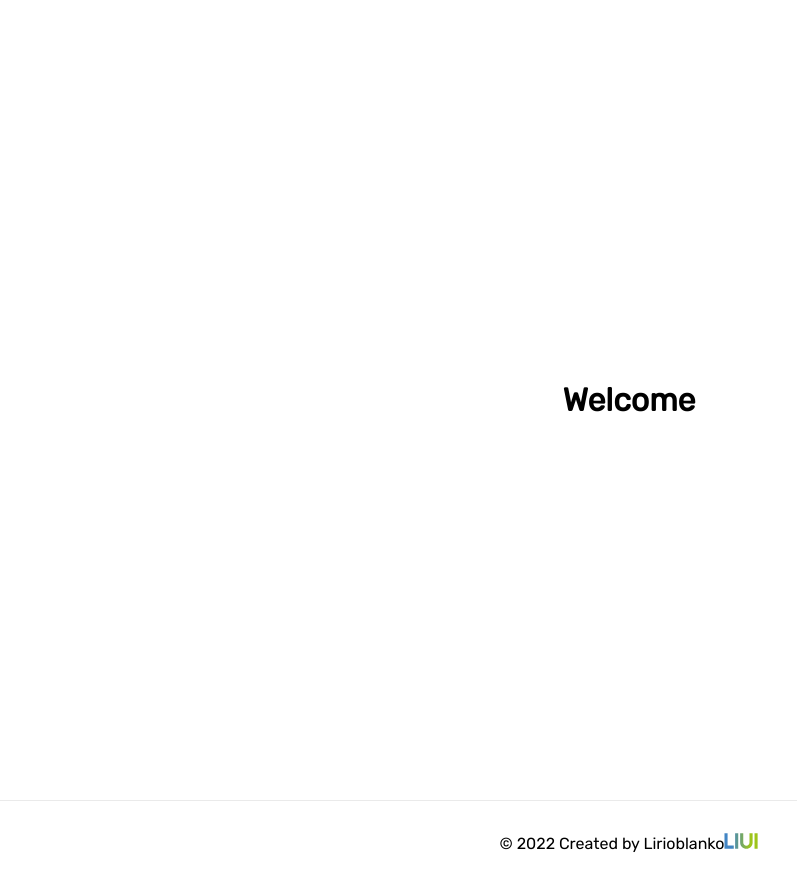
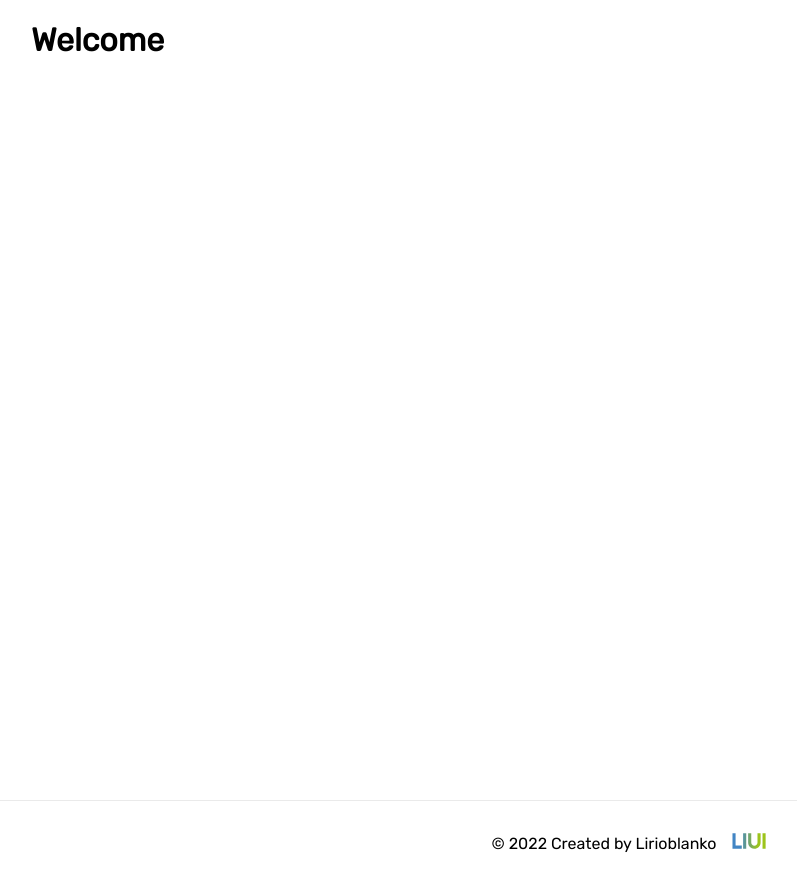
Before and after one commit to lirioblanko/vacancies-hh-next, a Next.js app: page / in a window 1280 px wide. Shown: the whole page, without its empty margins (11-808 px from the left). Built offline with nearby package versions, Linux system fonts and the light colour scheme.

Commit message:
404 error (редирект)

```diff
--- a/styles/Home.module.scss
+++ b/styles/Home.module.scss
@@ -3,15 +3,17 @@
 }
 
 .main {
-  max-width: calc(1196px + 48px);
+  max-width: calc(1196px + 3rem);
   margin: 0 auto;
-  padding: 0 24px;
+  padding: 0 1.5rem;
   min-height: 100vh;
   flex: 1;
   display: flex;
   flex-direction: column;
-  justify-content: center;
-  align-items: center;
+  &_404 {
+    justify-content: center;
+    align-items: center;
+  }
 }
 
 .footer {
@@ -28,4 +30,7 @@
   justify-content: center;
   align-items: center;
   flex-grow: 1;
+  & span {
+    margin-left: 1rem;
+  }
 }
```
Also changed, not shown: pages/404.tsx (+14 -2 lines).
